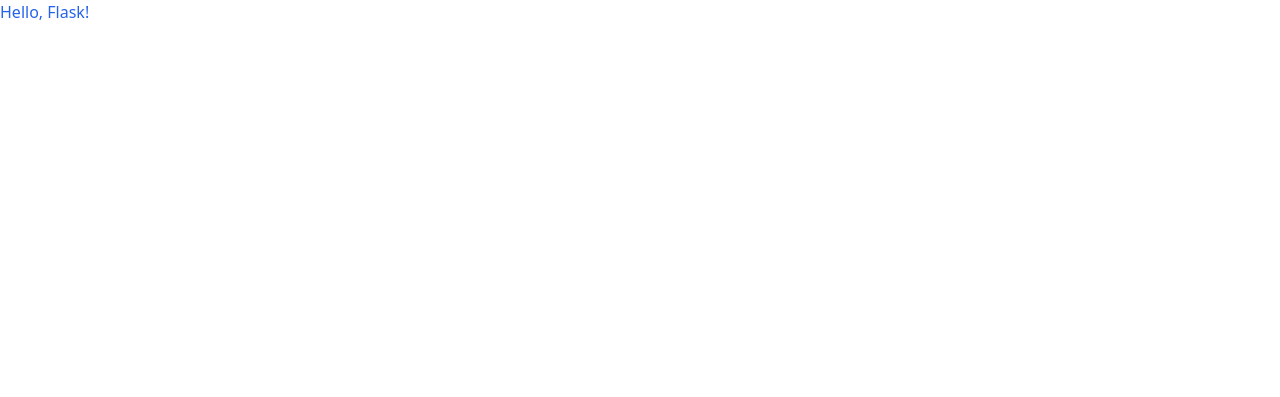
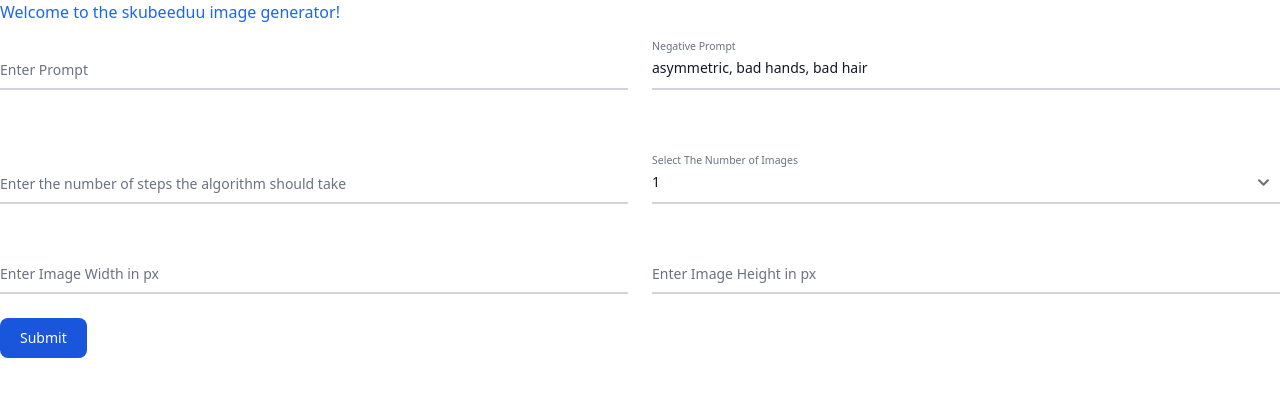
Before and after one commit to isaacayz/imageGenerator, a Flask app: page / in a window 1280 px wide. Before the commit the part shown is almost empty. Shown: the top 397 px of the page. Run offline with Flask 3, Linux system fonts and the light colour scheme; style sheets or scripts are compiled from the project's sources; some libraries are stand-ins or nearby versions.

Commit message:
done with form frontend

```diff
--- a/app.py
+++ b/app.py
@@ -18,21 +18,24 @@ async def index():
 @app.route('/generateimage')
 def generate():
     try:
-        # Generate an Image
-        generate_response = leap.images.generate(
-            prompt="a boy and his lover",  # required
-            model_id="26a1a203-3a46-42cb-8cfa-f4de075907d8",  # required
-            negative_prompt="asymmetric, bad hands, bad hair",  # optional
-            steps=50,  # optional
-            width=1024,  # optional
-            height=1024,  # optional
-            number_of_images=1,  # optional
-            prompt_strength=7,  # optional
-            seed=4523184,  # optional
-            #webhook_url="string_example",  # optional
-        )
-        pprint(generate_response.body)
-        return render_template('generateImage.html', image=generate_response.body)
+        if request.method == 'GET':
+            return render_template('index.html')
+        else:
+            # Generate an Image
+            generate_response = leap.images.generate(
+
+                prompt= request.form.get('floating_prompt'),  # required
+                model_id="26a1a203-3a46-42cb-8cfa-f4de075907d8",  # required
+                negative_prompt=request.form.get("floating_negative_prompt"),  # optional
+                steps=50,  # optional
+                width=1024,  # optional
+                height=1024,  # optional
+                number_of_images=1,  # optional
+                prompt_strength=7,  # optional
+                seed=4523184,  # optional
+            )
+            pprint(generate_response.body)
+            return render_template('generateImage.html', image=generate_response.body)
     except ApiException as e:
         print("Exception when calling ImagesApi.generate: %s\n" % e)
         pprint(e.body)
@@ -44,4 +47,4 @@ def listImages():
 
 
 if __name__ == '__main__':
-    app.run(host='localhost')
+    app.run(debug=True, host='localhost')
--- a/tailwind.config.js
+++ b/tailwind.config.js
@@ -2,10 +2,13 @@
 module.exports = {
   content: [
     "./templates/**/*.html",
-    "./static/src/*.js"
+    "./static/src/*.js",
+    "./node_modules/flowbite/**/*.js"
   ],
   theme: {
     extend: {},
   },
-  plugins: [],
+  plugins: [
+    require("flowbite/plugin")
+  ],
 }
--- a/templates/generateImage.html
+++ b/templates/generateImage.html
@@ -4,11 +4,11 @@
     <meta charset="UTF-8">
     <meta http-equiv="X-UA-Compatible" content="IE=edge">
     <meta name="viewport" content="width=device-width, initial-scale=1.0">
-    <title>Flowbite Flask</title>
+    <title>Image Generator with Flask</title>
     <link rel="stylesheet" href="{{url_for('static',filename='dist/css/output.css')}}">
 </head>
 <body>
-    <h1 class="text-blue-600">Hello, Generated Image!</h1>
-    {{image}}
+    <h1 class="text-blue-600">Hello, You are here to generate an Image!</h1>
+
 </body>
 </html>
--- a/templates/index.html
+++ b/templates/index.html
@@ -4,11 +4,48 @@
     <meta charset="UTF-8">
     <meta http-equiv="X-UA-Compatible" content="IE=edge">
     <meta name="viewport" content="width=device-width, initial-scale=1.0">
-    <title>Flowbite Flask</title>
+    <title>Image Generator with Flask</title>
     <link rel="stylesheet" href="{{url_for('static',filename='dist/css/output.css')}}">
 </head>
 <body>
-    <h1 class="text-blue-600">Hello, Flask!</h1>
-    {{image}}
+    <h1 class="text-blue-600">Welcome to the skubeeduu image generator!</h1>
+    <br>
+    <form action="" method="POST">
+        <div class="grid md:grid-cols-2 md:gap-6">
+            <div class="relative z-0 w-full mb-12 group">
+              <input type="text" name="floating_prompt" id="floating_prompt" class="block py-2.5 px-0 w-full text-sm text-gray-900 bg-transparent border-0 border-b-2 border-gray-300 appearance-none dark:text-white dark:border-gray-600 dark:focus:border-blue-500 focus:outline-none focus:ring-0 focus:border-blue-600 peer" placeholder=" " required />
+              <label for="floating_prompt" class="peer-focus:font-medium absolute text-sm text-gray-500 dark:text-gray-400 duration-300 transform -translate-y-6 scale-75 top-3 -z-10 origin-[0] peer-focus:left-0 peer-focus:text-blue-600 peer-focus:dark:text-blue-500 peer-placeholder-shown:scale-100 peer-placeholder-shown:translate-y-0 peer-focus:scale-75 peer-focus:-translate-y-6">Enter Prompt</label>
+            </div>
+            <div class="relative z-0 w-full mb-6 group">
+            <input type="text" name="floating_negative_prompt" id="floating_negative_prompt" class="block py-2.5 px-0 w-full text-sm text-gray-900 bg-transparent border-0 border-b-2 border-gray-300 appearance-none dark:text-white dark:border-gray-600 dark:focus:border-blue-500 focus:outline-none focus:ring-0 focus:border-blue-600 peer" placeholder=" " value="asymmetric, bad hands, bad hair" required />
+            <label for="floating_negative_prompt" class="peer-focus:font-medium absolute text-sm text-gray-500 dark:text-gray-400 duration-300 transform -translate-y-6 scale-75 top-3 -z-10 origin-[0] peer-focus:left-0 peer-focus:text-blue-600 peer-focus:dark:text-blue-500 peer-placeholder-shown:scale-100 peer-placeholder-shown:translate-y-0 peer-focus:scale-75 peer-focus:-translate-y-6">Negative Prompt</label>
+            </div>
+            <div class="relative z-0 w-full mb-6 group">
+                <input type="number" name="floating_steps" id="floating_steps" class="block py-2.5 px-0 w-full text-sm text-gray-900 bg-transparent border-0 border-b-2 border-gray-300 appearance-none dark:text-white dark:border-gray-600 dark:focus:border-blue-500 focus:outline-none focus:ring-0 focus:border-blue-600 peer" placeholder=" " min="30" max="70" required />
+                <label for="floating_steps" class="peer-focus:font-medium absolute text-sm text-gray-500 dark:text-gray-400 duration-300 transform -translate-y-6 scale-75 top-3 -z-10 origin-[0] peer-focus:left-0 peer-focus:text-blue-600 peer-focus:dark:text-blue-500 peer-placeholder-shown:scale-100 peer-placeholder-shown:translate-y-0 peer-focus:scale-75 peer-focus:-translate-y-6">Enter the number of steps the algorithm should take</label>
+            </div>
+            <div class="relative z-0 w-full mb-6 group">
+                <label for="floating_number_of_images" class="peer-focus:font-medium absolute text-sm text-gray-500 dark:text-gray-400 duration-300 transform -translate-y-6 scale-75 top-3 -z-10 origin-[0] peer-focus:left-0 peer-focus:text-blue-600 peer-focus:dark:text-blue-500 peer-placeholder-shown:scale-100 peer-placeholder-shown:translate-y-0 peer-focus:scale-75 peer-focus:-translate-y-6">Select The Number of Images</label>
+                <select name="floating_number_of_images" id="floating_number_of_images" class="block py-2.5 px-0 w-full text-sm text-gray-900 bg-transparent border-0 border-b-2 border-gray-300 appearance-none dark:text-white dark:border-gray-600 dark:focus:border-blue-500 focus:outline-none focus:ring-0 focus:border-blue-600 peer" placeholder=" " required >
+                    <option>1</option>
+                    <option>2</option>
+                    <option>3</option>
+                </select>
+
+            </div>
+            <div class="relative z-0 w-full mb-6 group">
+                <input type="number" name="floating_width" id="floating_width" class="block py-2.5 px-0 w-full text-sm text-gray-900 bg-transparent border-0 border-b-2 border-gray-300 appearance-none dark:text-white dark:border-gray-600 dark:focus:border-blue-500 focus:outline-none focus:ring-0 focus:border-blue-600 peer" placeholder=" " required />
+                <label for="floating_width" class="peer-focus:font-medium absolute text-sm text-gray-500 dark:text-gray-400 duration-300 transform -translate-y-6 scale-75 top-3 -z-10 origin-[0] peer-focus:left-0 peer-focus:text-blue-600 peer-focus:dark:text-blue-500 peer-placeholder-shown:scale-100 peer-placeholder-shown:translate-y-0 peer-focus:scale-75 peer-focus:-translate-y-6">Enter Image Width in px</label>
+            </div>
+            <div class="relative z-0 w-full mb-6 group">
+                <input type="number" name="floating_height" id="floating_height" class="block py-2.5 px-0 w-full text-sm text-gray-900 bg-transparent border-0 border-b-2 border-gray-300 appearance-none dark:text-white dark:border-gray-600 dark:focus:border-blue-500 focus:outline-none focus:ring-0 focus:border-blue-600 peer" placeholder=" " required />
+                <label for="floating_height" class="peer-focus:font-medium absolute text-sm text-gray-500 dark:text-gray-400 duration-300 transform -translate-y-6 scale-75 top-3 -z-10 origin-[0] peer-focus:left-0 peer-focus:text-blue-600 peer-focus:dark:text-blue-500 peer-placeholder-shown:scale-100 peer-placeholder-shown:translate-y-0 peer-focus:scale-75 peer-focus:-translate-y-6">Enter Image Height in px</label>
+            </div>
+        </div>
+        <button type="submit" class="text-white bg-blue-700 hover:bg-blue-800 focus:ring-4 focus:outline-none focus:ring-blue-300 font-medium rounded-lg text-sm w-full sm:w-auto px-5 py-2.5 text-center dark:bg-blue-600 dark:hover:bg-blue-700 dark:focus:ring-blue-800">Submit</button>
+      </form>
+
+
+    <script src="https://cdnjs.cloudflare.com/ajax/libs/flowbite/1.8.1/flowbite.min.js"></script>
 </body>
 </html>
```
